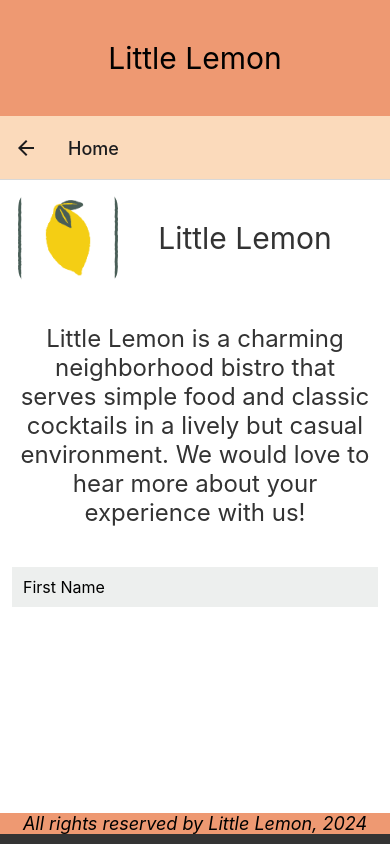
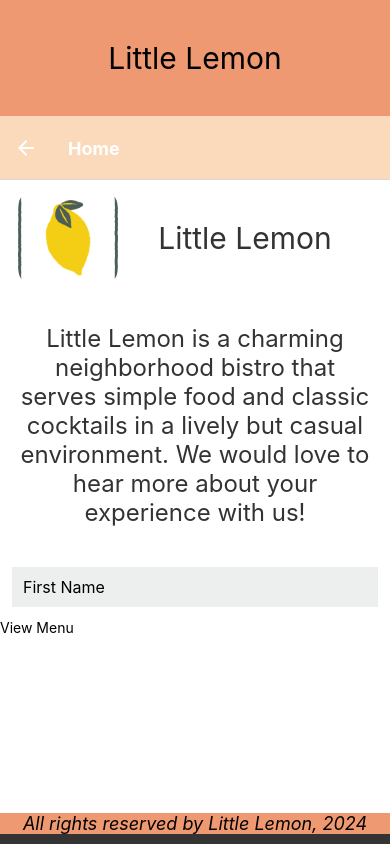
Before and after one commit to Sakyi-Ken/little-lemon-1, a React Native app: screen /Welcome in a window 390 px wide. Built offline with nearby package versions, Linux system fonts and the light colour scheme.

Commit message:
Set up navigation between the login screen, welcome page and menu page.

```diff
--- a/App.js
+++ b/App.js
@@ -6,12 +6,12 @@ import { createNativeStackNavigator } from '@react-navigation/native-stack';
 import LittleLemonHeader from './components/LittleLemonHeader'
 import LittleLemonFooter from './components/LittleLemonFooter'
 import WelcomeScreen from './screens/WelcomeScreen'
-//import MenuItems from './screens/MenuItems'
+import MenuItems from './screens/MenuItems'
 //import FeedbackForm from './screens/FeedbackForm'
 import LoginPage from './screens/LoginPage'
 //mport Welcome from './screens/Welcome';
 
-const stack = createNativeStackNavigator();
+const Stack = createNativeStackNavigator();
 
 export default function App() {
   return (
@@ -21,15 +21,20 @@ export default function App() {
           <LittleLemonHeader  />
           <StatusBar style="auto" />
 
-          <stack.Navigator
+          <Stack.Navigator
             initialRouteName='Login'
-            screenOptions={{ headerStyle: {backgroundColor: '#FBDABB'}}}>
-            <stack.Screen
+            screenOptions={{
+              headerStyle: {backgroundColor: '#FBDABB'},
+              headerTintColor: '#fff',
+              headerTitleStyle: {fontWeight: 'bold'},
+            }}>
+            <Stack.Screen
               options={{ title: 'Home'}}
               name="Welcome"
               component={WelcomeScreen} />
-            <stack.Screen name="Login" component={LoginPage} />
-          </stack.Navigator>
+            <Stack.Screen name="Login" component={LoginPage} />
+            <Stack.Screen name="Menu" component={MenuItems} />
+          </Stack.Navigator>
         </View>
 
         <View style={styles.footerContainer}>
--- a/screens/LoginPage.js
+++ b/screens/LoginPage.js
@@ -8,7 +8,7 @@ import {
   Pressable
 } from 'react-native';
 
-const LoginPage = () => {
+const LoginPage = ( { navigation } ) => {
   const [userName, onChangeUserName] = useState('');
   const [password, onChangePassword] = useState('');
 
@@ -20,10 +20,6 @@ const LoginPage = () => {
         <Text style={loginStyles.headerText}>
           Welcome to Little Lemon
         </Text>
-        {loggedIn && <Text style={loginStyles.headerText}>You are logged in!</Text>}
-
-        {!loggedIn && (
-        <>
         <Text style={loginStyles.regularText}>Login to continue</Text>
         <TextInput
           style={loginStyles.input}
@@ -40,11 +36,9 @@ const LoginPage = () => {
           keyboardType={'numeric'}
           secureTextEntry={true}
         />
-          <Pressable style={loginStyles.button} onPress={() => onLogin(!loggedIn)}>
+        <Pressable style={loginStyles.button} onPress={() => navigation.navigate('Welcome')}>
           <Text style={loginStyles.buttonText}>Log in</Text>
         </Pressable>
-        </>
-        )}
       </ScrollView>
     </KeyboardAvoidingView>
   );
--- a/screens/MenuItems.js
+++ b/screens/MenuItems.js
@@ -107,6 +107,7 @@ export default function MenuItems() {
 const menuStyles = StyleSheet.create({
   container: {
     flex: 1,
+    backgroundColor: '#333333',
   },
   innerContainer: {
     paddingHorizontal: 40,
--- a/screens/Welcome.js
+++ b/screens/Welcome.js
@@ -1,5 +1,5 @@
 import React from 'react';
-import {View, Image, StyleSheet, Text, ScrollView} from 'react-native';
+import { Image, StyleSheet, Text, ScrollView } from 'react-native';
 
 const Welcome = () => {
   return (
--- a/screens/WelcomeScreen.js
+++ b/screens/WelcomeScreen.js
@@ -10,9 +10,10 @@ import {
   Image,
   useColorScheme,
   // useWindowDimensions,
+  Pressable,
 } from 'react-native';
 
-export default function WelcomeScreen () {
+export default function WelcomeScreen ( { navigation }) {
   const [firstName, onChangeFirstName] = useState('');
 
   const colorScheme = useColorScheme();
@@ -61,6 +62,9 @@ export default function WelcomeScreen () {
       onFocus={() => {Alert.alert('TYPE YOUR FIRST NAME')}}
       onBlur={() => {Alert.alert('Thank you!')}}
     />
+    <Pressable onPress={() => navigation.push('Menu')}>
+      <Text style={welcomeStyles.buttonText}>View Menu</Text>
+    </Pressable>
   </ScrollView>
   </KeyboardAvoidingView>
   )
```
Lines whose indentation alone changed are shown as unchanged.
